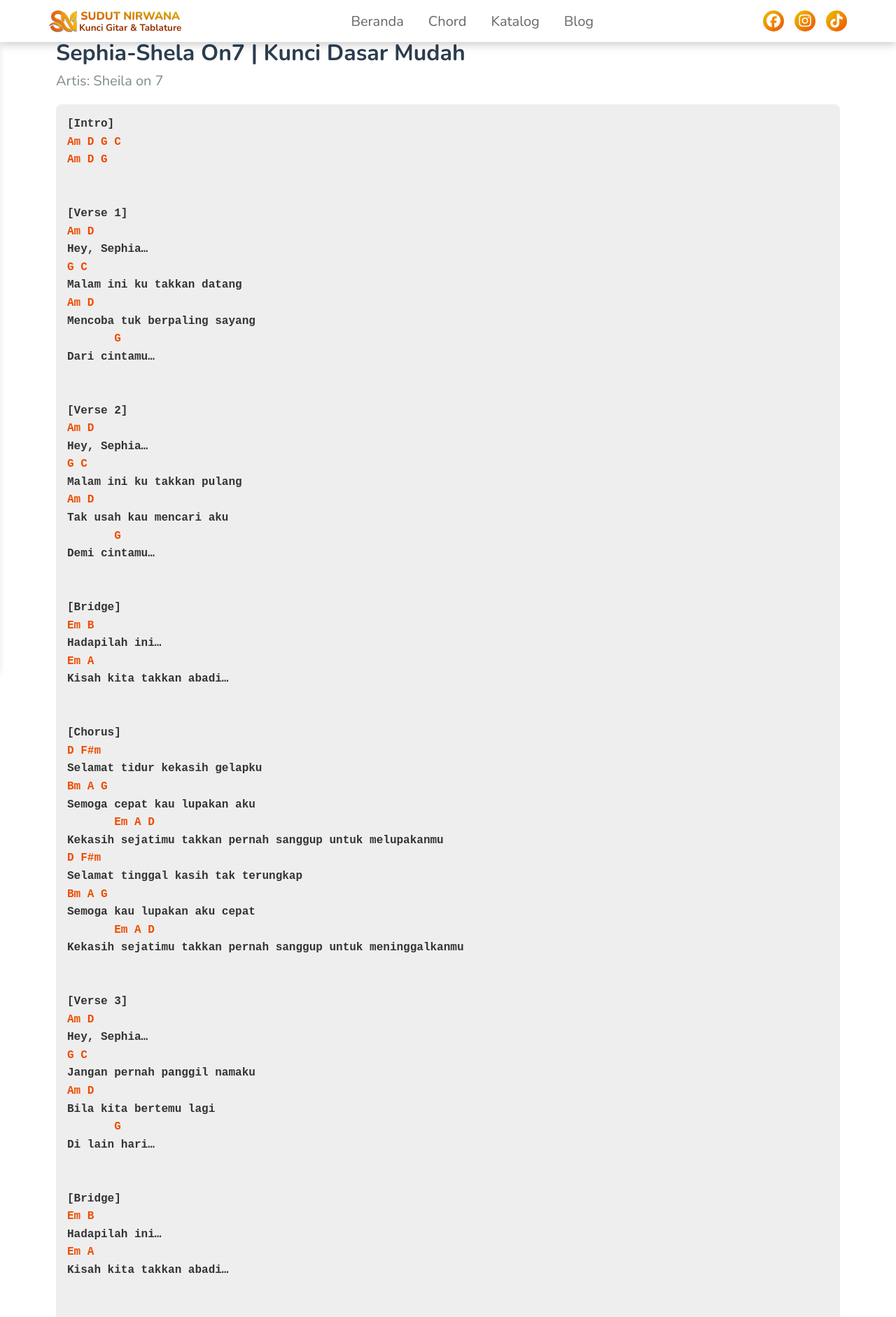
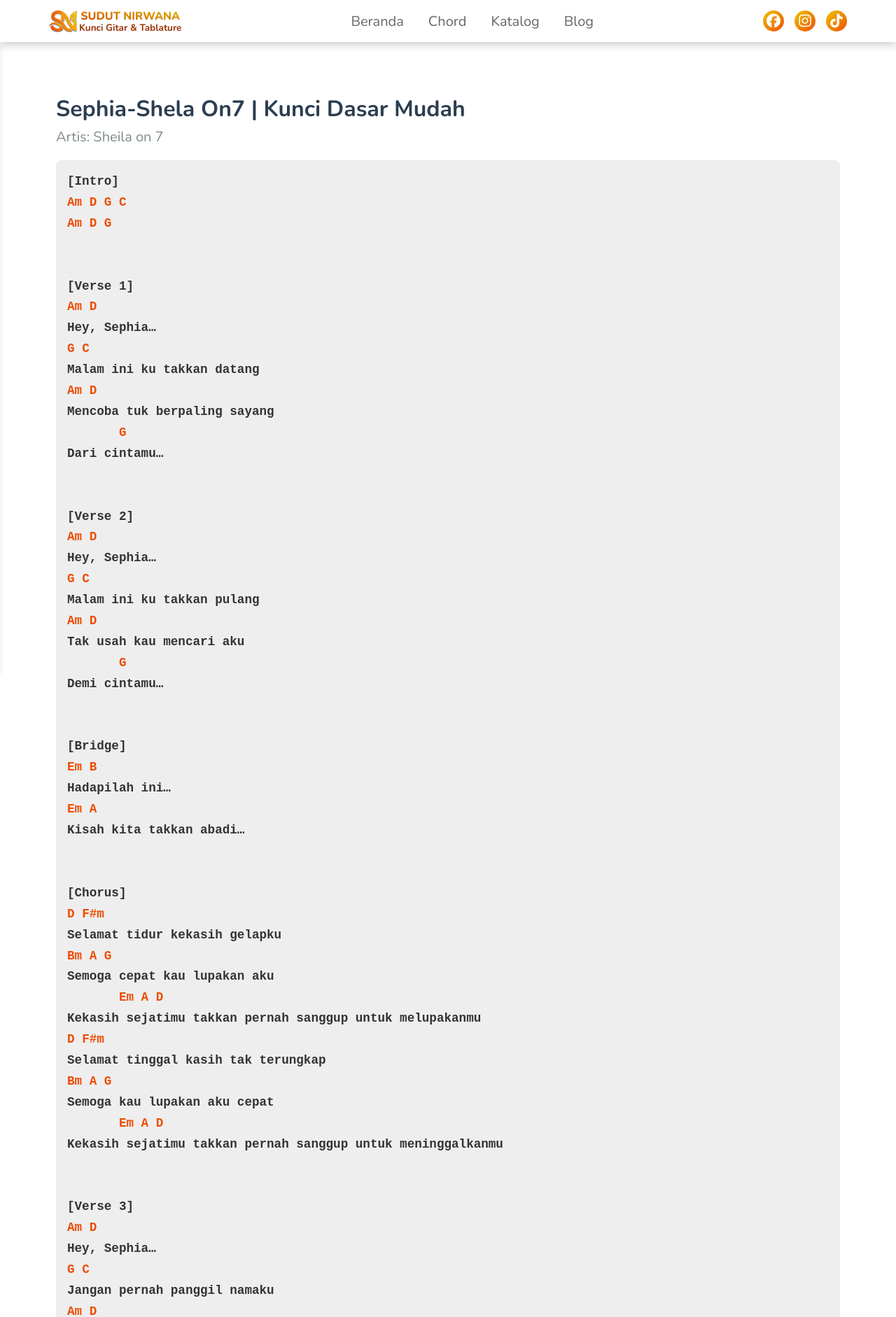
Before and after one commit to sudut-nirwana/sudut-nirwana-main, a Jekyll site: the page built from _chord/shepia-shela-on-7.md, in a window 1280 px wide. Shown: the top 1882 px of the page at 70% size. Built offline with Jekyll 4.4.1, drawn with Linux system fonts in a browser that asks for light colours.

Commit message:
Update chord-style.css

```diff
--- a/assets/css/chord-style.css
+++ b/assets/css/chord-style.css
@@ -4,7 +4,7 @@
     box-sizing: border-box;
     /* Ubah padding-top ini untuk mengatur jarak judul ke header */
     padding: 20px;
-    padding-top: 80px; /* Coba di 70px dulu, kalau masih kejauhan, turunkan ke 60px */
+    padding-top: 70px; /* Coba di 70px dulu, kalau masih kejauhan, turunkan ke 60px */
 }
 
 
@@ -23,8 +23,8 @@
 /* AREA CHORD: Ini rahasianya agar tidak berantakan */
 .chord-content-wrapper {
     font-family: 'Courier New', Courier, monospace !important;
-    font-size: 1rem;
-    line-height: 1.6;
+    font-size: 1.1rem;
+    line-height: 1.7;
     /* Tambahkan ini agar lirik lebih tegas */
     font-weight: 700;
     background: #eee;
@@ -110,7 +110,7 @@
 
 /* RESPONSIVE */
 @media (min-width: 769px) {
-    .chord-container { padding: 0 30px; }
+    .chord-container { padding: 0 30px; padding-top: 80px;}
     .chord-header h2 { font-size: 2rem; }
 
     .chord-grid-container {
@@ -123,5 +123,6 @@
     .chord-container {
         max-width: 1200px;
         padding: 0 40px;
+        padding-top: 80px
     }
 }
```
